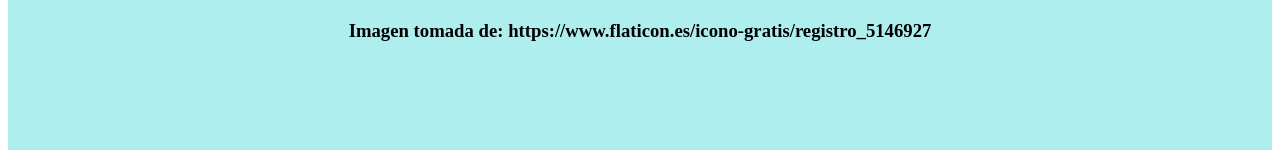
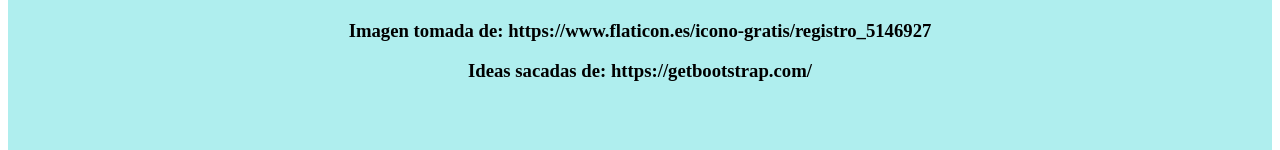
Before and after one commit to Miguelgit8/Taller-1-Dise-o, a plain HTML site: page index.html in a window 1280 px wide. Shown: the part 955-1105 px from the top of the page. Drawn offline with Linux system fonts and the light colour scheme.

Commit message:
Se agraga un segundo link en el Footer

```diff
--- a/index.html
+++ b/index.html
@@ -24,7 +24,7 @@
 
     </p>
         <h3>
-
+            Ideas sacadas de: https://getbootstrap.com/
         </h3>
 
     </div>
```
